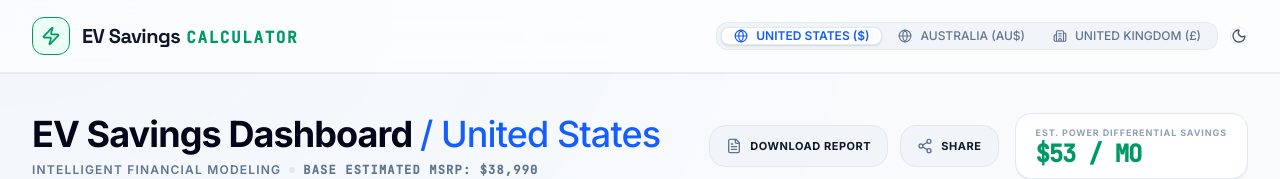
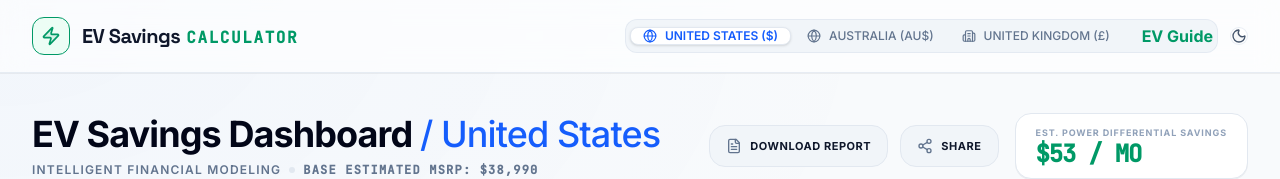
Before and after one commit to shaikh1085/VoltCalc, a React (Vite) app: page / in a window 1280 px wide. Shown: the top 179 px of the page. Built offline with nearby package versions, Linux system fonts and the light colour scheme; no server answers.

Commit message:
Update App.tsx

```diff
--- a/src/App.tsx
+++ b/src/App.tsx
@@ -122,6 +122,12 @@
                 <Building2 className="w-3.5 h-3.5" />
                 United Kingdom (£)
               </button>
+              <a href="https://aiguidehubs.blogspot.com/2026/06/how%20much%20money%20save%20ev.html"
+   target="_blank"
+   rel="noopener noreferrer"
+   className="ml-4 text-emerald-600 hover:text-emerald-700 font-bold transition-colors flex items-center">
+   EV Guide
+</a>
             </div>
 
             {/* Premium Theme Option Button */}
```
